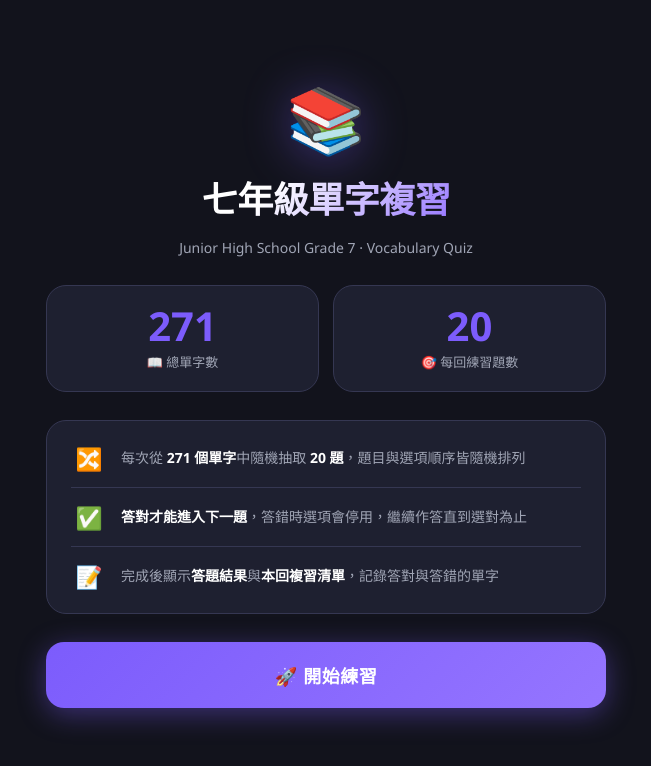
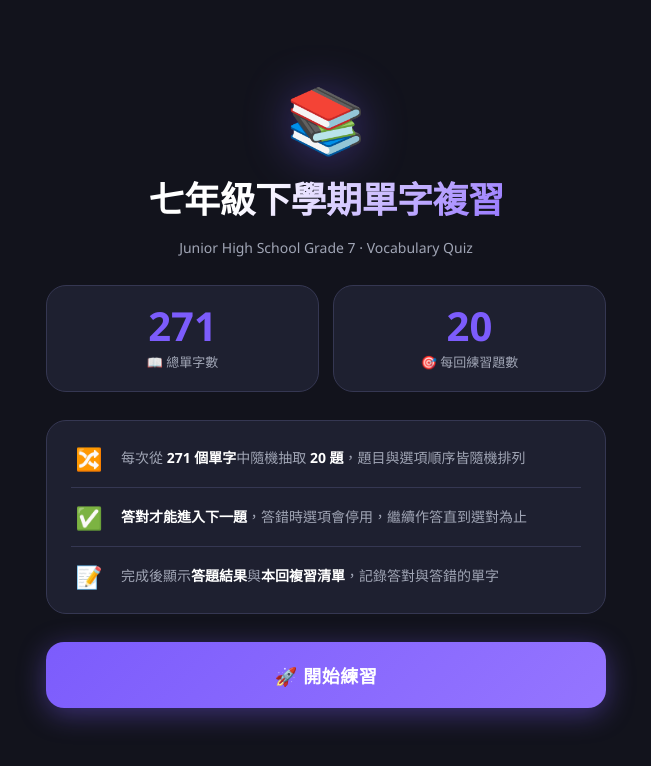
Before and after one commit to juoching/7gradevoc, a plain HTML site: page index.html in a window 1280 px wide. Shown: the whole page, without its empty margins (314-965 px from the left). Drawn offline with Linux system fonts and the light colour scheme.

Commit message:
Update index.html

```diff
--- a/index.html
+++ b/index.html
@@ -542,7 +542,7 @@
 <div id="home-screen">
   <div class="home-header">
     <div class="home-icon">📚</div>
-    <h1 class="home-title">七年級單字複習</h1>
+    <h1 class="home-title">七年級下學期單字複習</h1>
     <p class="home-subtitle">Junior High School Grade 7 · Vocabulary Quiz</p>
   </div>
 
```
